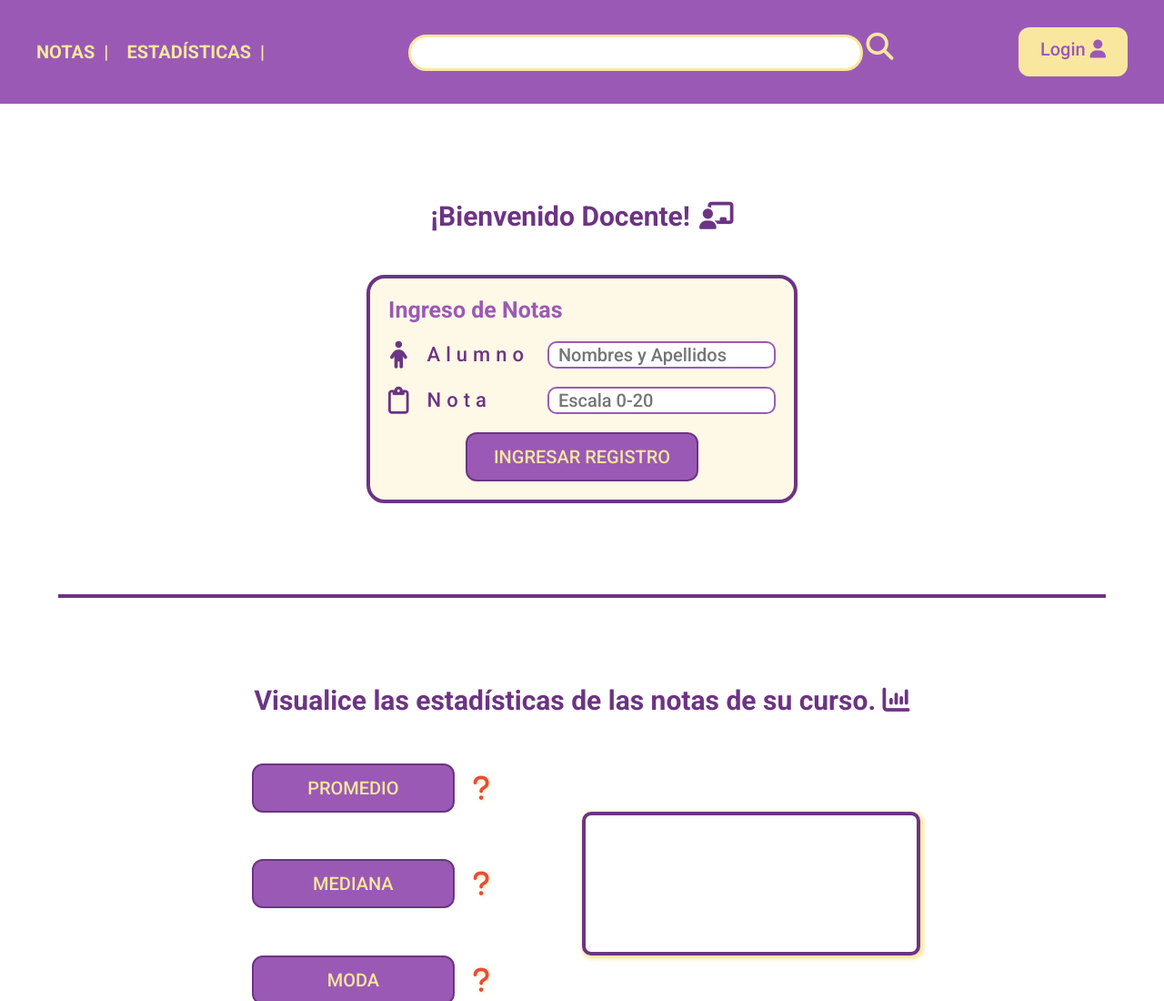
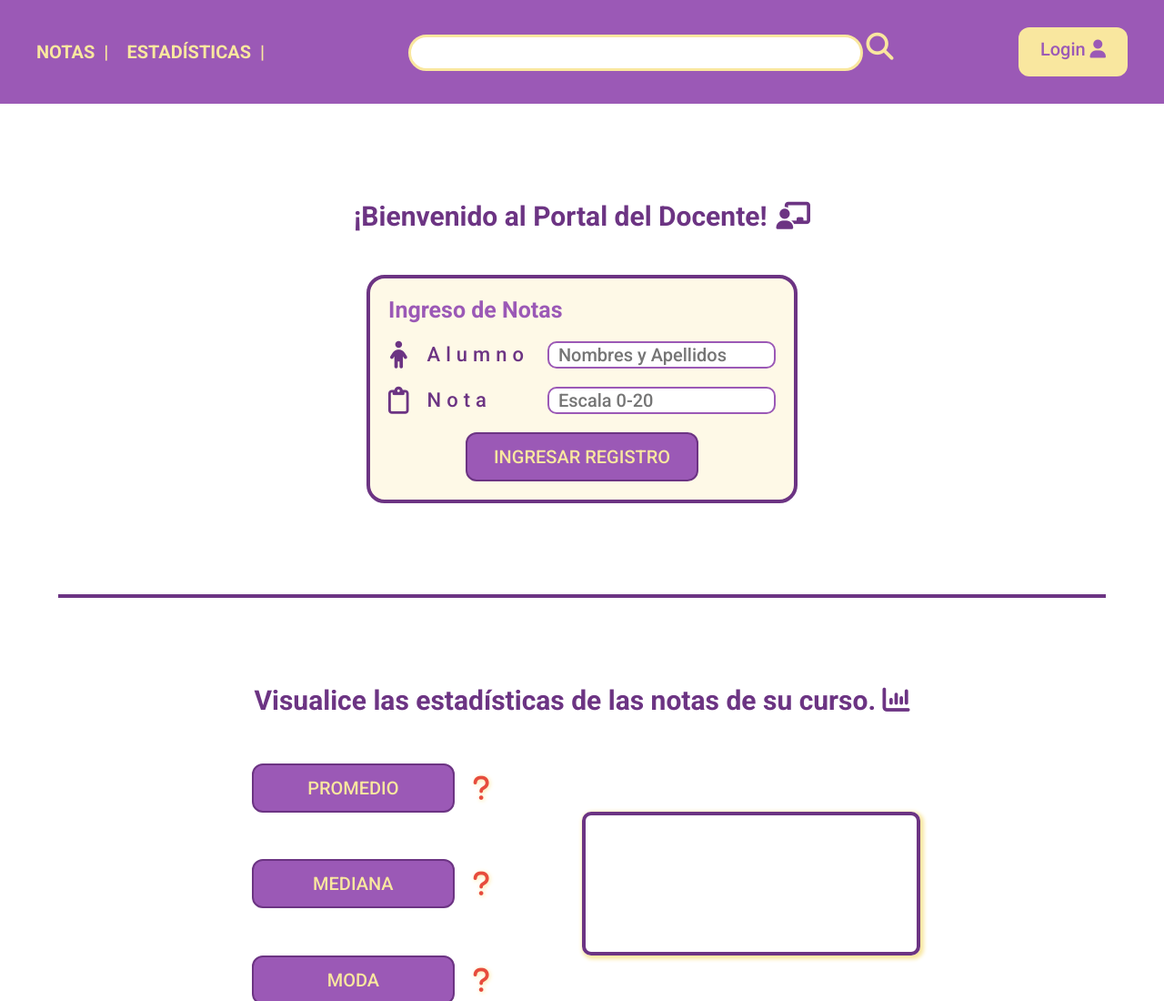
Before and after one commit to raulsr92/ProyectoJavaScript-IngresoNotas, a plain HTML site: page index.html in a window 1280 px wide. Shown: the top 1100 px of the page at 91% size. Drawn offline with Linux system fonts and the light colour scheme.

Commit message:
Ajustes post lanzamiento

```diff
--- a/index.html
+++ b/index.html
@@ -30,7 +30,7 @@
 
     <main>
         <section class="main__input">
-            <h1> ¡Bienvenido Docente!<i class="fa-solid fa-chalkboard-user"></i> </h1>
+            <h1> ¡Bienvenido al Portal del Docente!<i class="fa-solid fa-chalkboard-user"></i> </h1>
             <form action="" id="form">
                     <legend class="item0"> Ingreso de Notas</legend>
                     <i class="fa-solid fa-child item1"></i>
```
